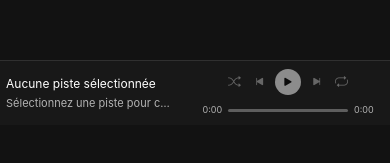
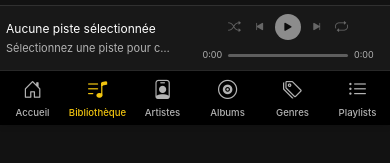
Before and after one commit to ezakariaa/MegaMix, a React (Vite) app in the folder client/: page /library in a window 390 px wide. Shown: the part 719-882 px from the top of the page. Built offline with nearby package versions, Linux system fonts and the light colour scheme; no server answers.

Commit message:
Megamix Updates

```diff
--- a/client/src/App.css
+++ b/client/src/App.css
@@ -104,21 +104,22 @@ body.sidebar-collapsed .main-content {
 @media (max-width: 768px) {
   .app-layout {
     margin-top: 50px;
-    margin-bottom: 70px;
+    /* margin-bottom géré par MobileNavFooter.css pour inclure le footer de navigation */
   }
 
   .main-content {
     padding: 16px 12px;
-    min-height: calc(100vh - 50px - 70px);
+    min-height: calc(100vh - 50px - 130px); /* 70px player + 60px nav */
   }
 }
 
 @media (max-width: 480px) {
   .app-layout {
-    margin-bottom: 70px;
+    /* margin-bottom géré par MobileNavFooter.css pour inclure le footer de navigation */
   }
 
   .main-content {
     padding: 12px 8px;
+    min-height: calc(100vh - 50px - 120px); /* 65px player + 55px nav */
   }
 }
--- a/client/src/App.tsx
+++ b/client/src/App.tsx
@@ -6,6 +6,7 @@ import Navbar from './components/Navbar'
 import Sidebar from './components/Sidebar'
 import RightSidebar from './components/RightSidebar'
 import PlayerFooter from './components/PlayerFooter'
+import MobileNavFooter from './components/MobileNavFooter'
 import Home from './pages/Home'
 import Artists from './pages/Artists'
 import Albums from './pages/Albums'
@@ -50,6 +51,7 @@ function App() {
               <RightSidebar />
             </div>
             <PlayerFooter />
+            <MobileNavFooter />
           </div>
         </Router>
       </PlayerProvider>
--- /dev/null
+++ b/client/src/components/MobileNavFooter.css
@@ -0,0 +1,101 @@
+/* Footer de navigation mobile */
+.mobile-nav-footer {
+  display: none;
+  position: fixed;
+  bottom: 0;
+  left: 0;
+  right: 0;
+  height: 60px;
+  background-color: var(--spotify-black);
+  border-top: 1px solid var(--spotify-gray);
+  z-index: 999;
+  padding: 0;
+  box-shadow: 0 -2px 8px rgba(0, 0, 0, 0.3);
+}
+
+/* Afficher uniquement sur mobile */
+@media (max-width: 992px) {
+  .mobile-nav-footer {
+    display: flex;
+    align-items: center;
+    justify-content: space-around;
+  }
+}
+
+.mobile-nav-item {
+  display: flex;
+  flex-direction: column;
+  align-items: center;
+  justify-content: center;
+  flex: 1;
+  padding: 6px 4px;
+  color: var(--spotify-light-gray);
+  text-decoration: none;
+  transition: all 0.2s ease;
+  min-width: 0;
+  height: 100%;
+  gap: 4px;
+}
+
+.mobile-nav-item:hover {
+  color: #ffffff;
+  background-color: rgba(255, 255, 255, 0.05);
+}
+
+.mobile-nav-item.active {
+  color: var(--spotify-green);
+}
+
+.mobile-nav-item i {
+  font-size: 1.3rem;
+  flex-shrink: 0;
+}
+
+.mobile-nav-label {
+  font-size: 0.65rem;
+  font-weight: 500;
+  white-space: nowrap;
+  overflow: hidden;
+  text-overflow: ellipsis;
+  max-width: 100%;
+  text-align: center;
+}
+
+/* Responsive pour très petits écrans */
+@media (max-width: 480px) {
+  .mobile-nav-footer {
+    height: 55px;
+  }
+
+  .mobile-nav-item {
+    padding: 4px 2px;
+    gap: 2px;
+  }
+
+  .mobile-nav-item i {
+    font-size: 1.2rem;
+  }
+
+  .mobile-nav-label {
+    font-size: 0.6rem;
+  }
+}
+
+/* Ajuster la marge du contenu principal pour le footer mobile */
+@media (max-width: 992px) {
+  .app-layout {
+    margin-bottom: 150px; /* 90px (player) + 60px (mobile nav) */
+  }
+}
+
+@media (max-width: 768px) {
+  .app-layout {
+    margin-bottom: 130px; /* 70px (player) + 60px (mobile nav) */
+  }
+}
+
+@media (max-width: 480px) {
+  .app-layout {
+    margin-bottom: 120px; /* 65px (player) + 55px (mobile nav) */
+  }
+}
--- /dev/null
+++ b/client/src/components/MobileNavFooter.tsx
@@ -0,0 +1,57 @@
+import { Link, useLocation } from 'react-router-dom'
+import './MobileNavFooter.css'
+
+function MobileNavFooter() {
+  const location = useLocation()
+
+  const menuItems = [
+    {
+      icon: 'bi-house-door',
+      label: 'Accueil',
+      path: '/',
+    },
+    {
+      icon: 'bi-music-note-list',
+      label: 'Bibliothèque',
+      path: '/library',
+    },
+    {
+      icon: 'bi-person-badge',
+      label: 'Artistes',
+      path: '/artists',
+    },
+    {
+      icon: 'bi-vinyl',
+      label: 'Albums',
+      path: '/albums',
+    },
+    {
+      icon: 'bi-tags',
+      label: 'Genres',
+      path: '/genres',
+    },
+    {
+      icon: 'bi-list-ul',
+      label: 'Playlists',
+      path: '/playlists',
+    },
+  ]
+
+  return (
+    <nav className="mobile-nav-footer">
+      {menuItems.map((item) => (
+        <Link
+          key={item.path}
+          to={item.path}
+          className={`mobile-nav-item ${location.pathname === item.path ? 'active' : ''}`}
+          title={item.label}
+        >
+          <i className={`bi ${item.icon}`}></i>
+          <span className="mobile-nav-label">{item.label}</span>
+        </Link>
+      ))}
+    </nav>
+  )
+}
+
+export default MobileNavFooter
--- a/client/src/components/PlayerFooter.css
+++ b/client/src/components/PlayerFooter.css
@@ -8,6 +8,19 @@
   border-top: 1px solid rgba(255, 255, 255, 0.1);
   z-index: 1000;
   padding: 0 16px;
+}
+
+/* Ajuster la position sur mobile pour laisser place au footer de navigation */
+@media (max-width: 992px) {
+  .player-footer {
+    bottom: 60px; /* Espace pour le footer de navigation mobile (60px) */
+  }
+}
+
+@media (max-width: 480px) {
+  .player-footer {
+    bottom: 55px; /* Espace pour le footer de navigation mobile (55px) */
+  }
 }
 
 .player-footer-content {
--- a/client/src/components/Sidebar.css
+++ b/client/src/components/Sidebar.css
@@ -198,6 +198,11 @@
   .sidebar-toggle {
     display: none;
   }
+
+  /* Masquer la sidebar par défaut sur mobile, elle s'ouvre seulement via le bouton hamburger */
+  .sidebar:not(.open) {
+    display: none;
+  }
 }
 
 @media (max-width: 768px) {
```
